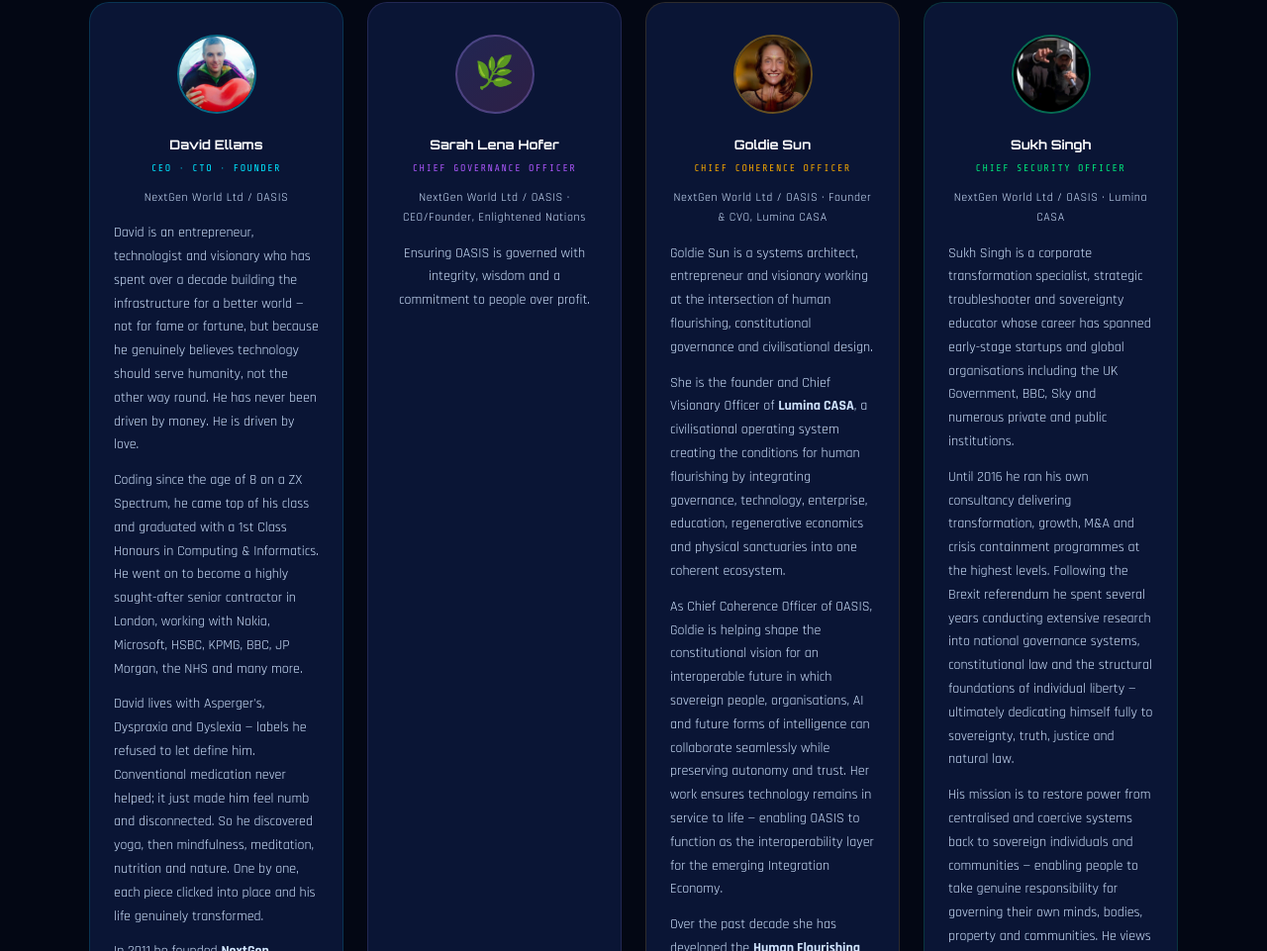
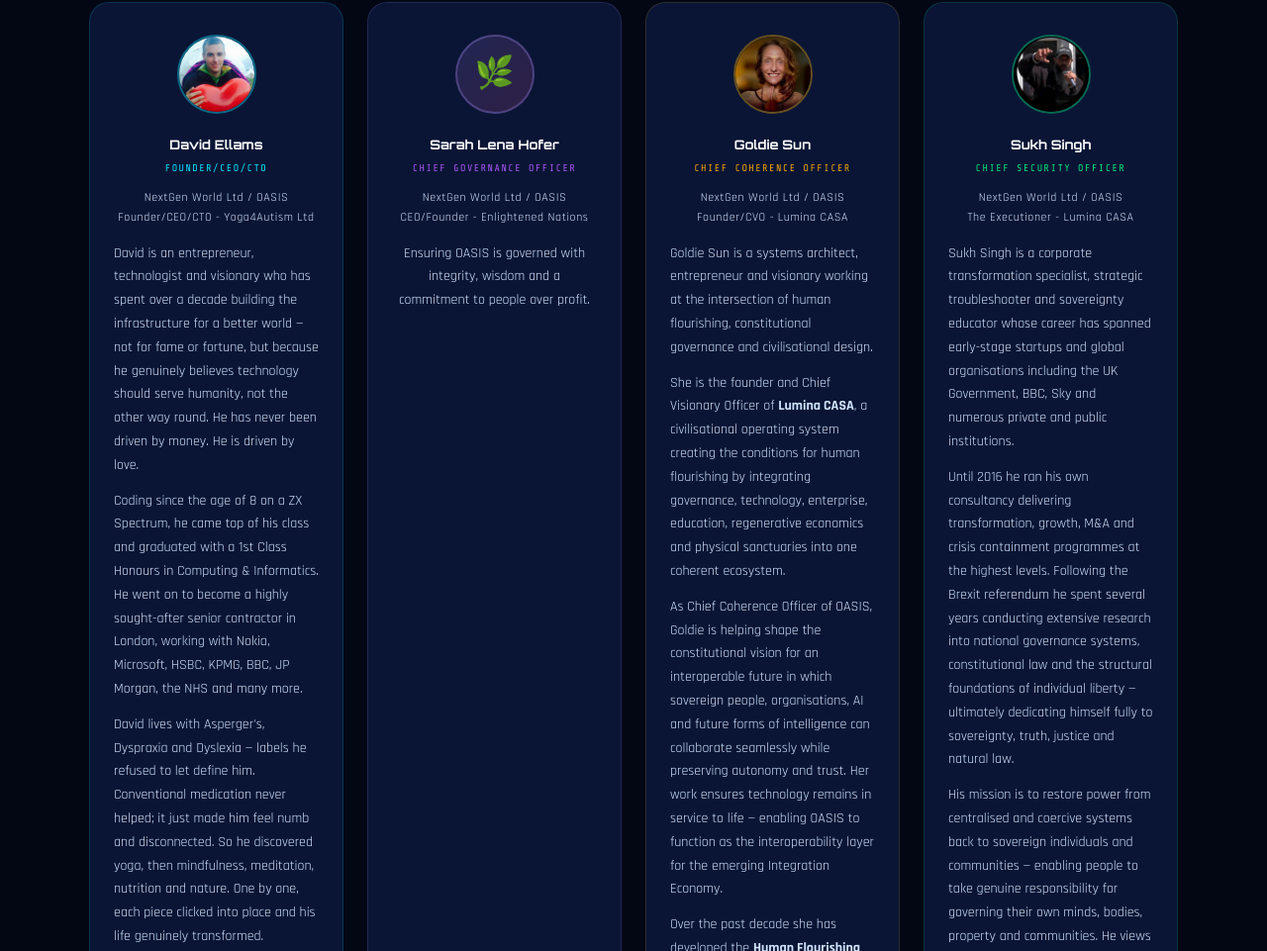
Before and after one commit to NextGenSoftwareUK/NFTFoundersLandingPage, a website: page learn.html in a window 1280 px wide. Shown: the part 10925-11886 px from the top of the page at 99% size. Drawn offline with nearby package versions, Linux system fonts and the light colour scheme.

Commit message:
Update learn.html

```diff
--- a/learn.html
+++ b/learn.html
@@ -1045,8 +1045,8 @@
       <div style="background:var(--bg-card);border:1px solid rgba(0,229,255,.15);border-radius:20px;padding:32px 24px;text-align:center">
         <img src="img/me!.jpg" alt="David Ellams" style="width:80px;height:80px;border-radius:50%;object-fit:cover;object-position:center top;border:2px solid rgba(0,229,255,.4);margin:0 auto 20px;display:block">
         <div style="font-family:'Orbitron',sans-serif;font-size:13px;font-weight:700;color:#fff;margin-bottom:4px">David Ellams</div>
-        <div style="font-family:'Share Tech Mono',monospace;font-size:10px;letter-spacing:.15em;color:var(--cyan);margin-bottom:12px">CEO · CTO · FOUNDER</div>
-        <div style="font-size:12px;color:var(--text);letter-spacing:.05em;margin-bottom:14px">NextGen World Ltd / OASIS</div>
+        <div style="font-family:'Share Tech Mono',monospace;font-size:10px;letter-spacing:.15em;color:var(--cyan);margin-bottom:12px">FOUNDER/CEO/CTO</div>
+        <div style="font-size:12px;color:var(--text);letter-spacing:.05em;margin-bottom:14px">NextGen World Ltd / OASIS<br>Founder/CEO/CTO - Yoga4Autism Ltd</div>
         <p style="font-size:14px;color:var(--text);line-height:1.7;text-align:left">David is an entrepreneur, technologist and visionary who has spent over a decade building the infrastructure for a better world — not for fame or fortune, but because he genuinely believes technology should serve humanity, not the other way round. He has never been driven by money. He is driven by love.</p>
         <p style="font-size:14px;color:var(--text);line-height:1.7;text-align:left;margin-top:12px">Coding since the age of 8 on a ZX Spectrum, he came top of his class and graduated with a 1st Class Honours in Computing &amp; Informatics. He went on to become a highly sought-after senior contractor in London, working with Nokia, Microsoft, HSBC, KPMG, BBC, JP Morgan, the NHS and many more.</p>
         <p style="font-size:14px;color:var(--text);line-height:1.7;text-align:left;margin-top:12px">David lives with Asperger's, Dyspraxia and Dyslexia — labels he refused to let define him. Conventional medication never helped; it just made him feel numb and disconnected. So he discovered yoga, then mindfulness, meditation, nutrition and nature. One by one, each piece clicked into place and his life genuinely transformed.</p>
@@ -1061,7 +1061,7 @@
         <div style="width:80px;height:80px;border-radius:50%;background:linear-gradient(135deg,rgba(167,139,250,.15),rgba(255,95,160,.15));border:2px solid rgba(167,139,250,.3);display:flex;align-items:center;justify-content:center;margin:0 auto 20px;font-size:32px">🌿</div>
         <div style="font-family:'Orbitron',sans-serif;font-size:13px;font-weight:700;color:#fff;margin-bottom:4px">Sarah Lena Hofer</div>
         <div style="font-family:'Share Tech Mono',monospace;font-size:10px;letter-spacing:.15em;color:#a855f7;margin-bottom:12px">CHIEF GOVERNANCE OFFICER</div>
-        <div style="font-size:12px;color:var(--text);letter-spacing:.05em;margin-bottom:14px">NextGen World Ltd / OASIS · CEO/Founder, Enlightened Nations</div>
+        <div style="font-size:12px;color:var(--text);letter-spacing:.05em;margin-bottom:14px">NextGen World Ltd / OASIS<br>CEO/Founder - Enlightened Nations</div>
         <p style="font-size:14px;color:var(--text);line-height:1.7">Ensuring OASIS is governed with integrity, wisdom and a commitment to people over profit.</p>
       </div>
 
@@ -1070,7 +1070,7 @@
         <img src="img/Goldie.jpg" alt="Goldie Sun" style="width:80px;height:80px;border-radius:50%;object-fit:cover;border:2px solid rgba(240,165,0,.4);margin:0 auto 20px;display:block">
         <div style="font-family:'Orbitron',sans-serif;font-size:13px;font-weight:700;color:#fff;margin-bottom:4px">Goldie Sun</div>
         <div style="font-family:'Share Tech Mono',monospace;font-size:10px;letter-spacing:.15em;color:var(--gold);margin-bottom:12px">CHIEF COHERENCE OFFICER</div>
-        <div style="font-size:12px;color:var(--text);letter-spacing:.05em;margin-bottom:14px">NextGen World Ltd / OASIS · Founder &amp; CVO, Lumina CASA</div>
+        <div style="font-size:12px;color:var(--text);letter-spacing:.05em;margin-bottom:14px">NextGen World Ltd / OASIS<br>Founder/CVO - Lumina CASA</div>
         <p style="font-size:14px;color:var(--text);line-height:1.7;text-align:left">Goldie Sun is a systems architect, entrepreneur and visionary working at the intersection of human flourishing, constitutional governance and civilisational design.</p>
         <p style="font-size:14px;color:var(--text);line-height:1.7;text-align:left;margin-top:12px">She is the founder and Chief Visionary Officer of <strong>Lumina CASA</strong>, a civilisational operating system creating the conditions for human flourishing by integrating governance, technology, enterprise, education, regenerative economics and physical sanctuaries into one coherent ecosystem.</p>
         <p style="font-size:14px;color:var(--text);line-height:1.7;text-align:left;margin-top:12px">As Chief Coherence Officer of OASIS, Goldie is helping shape the constitutional vision for an interoperable future in which sovereign people, organisations, AI and future forms of intelligence can collaborate seamlessly while preserving autonomy and trust. Her work ensures technology remains in service to life — enabling OASIS to function as the interoperability layer for the emerging Integration Economy.</p>
@@ -1085,7 +1085,7 @@
         <img src="img/sukh.jpg" alt="Sukh Singh" style="width:80px;height:80px;border-radius:50%;object-fit:cover;border:2px solid rgba(0,232,124,.4);margin:0 auto 20px;display:block">
         <div style="font-family:'Orbitron',sans-serif;font-size:13px;font-weight:700;color:#fff;margin-bottom:4px">Sukh Singh</div>
         <div style="font-family:'Share Tech Mono',monospace;font-size:10px;letter-spacing:.15em;color:#00e87c;margin-bottom:12px">CHIEF SECURITY OFFICER</div>
-        <div style="font-size:12px;color:var(--text);letter-spacing:.05em;margin-bottom:14px">NextGen World Ltd / OASIS · Lumina CASA</div>
+        <div style="font-size:12px;color:var(--text);letter-spacing:.05em;margin-bottom:14px">NextGen World Ltd / OASIS<br>The Executioner - Lumina CASA</div>
         <p style="font-size:14px;color:var(--text);line-height:1.7;text-align:left">Sukh Singh is a corporate transformation specialist, strategic troubleshooter and sovereignty educator whose career has spanned early-stage startups and global organisations including the UK Government, BBC, Sky and numerous private and public institutions.</p>
         <p style="font-size:14px;color:var(--text);line-height:1.7;text-align:left;margin-top:12px">Until 2016 he ran his own consultancy delivering transformation, growth, M&amp;A and crisis containment programmes at the highest levels. Following the Brexit referendum he spent several years conducting extensive research into national governance systems, constitutional law and the structural foundations of individual liberty — ultimately dedicating himself fully to sovereignty, truth, justice and natural law.</p>
         <p style="font-size:14px;color:var(--text);line-height:1.7;text-align:left;margin-top:12px">His mission is to restore power from centralised and coercive systems back to sovereign individuals and communities — enabling people to take genuine responsibility for governing their own minds, bodies, property and communities. He views sovereignty not as an abstract concept but as a lived responsibility, expressed through clarity, integrity and conscious participation in the structures that shape society.</p>
```
